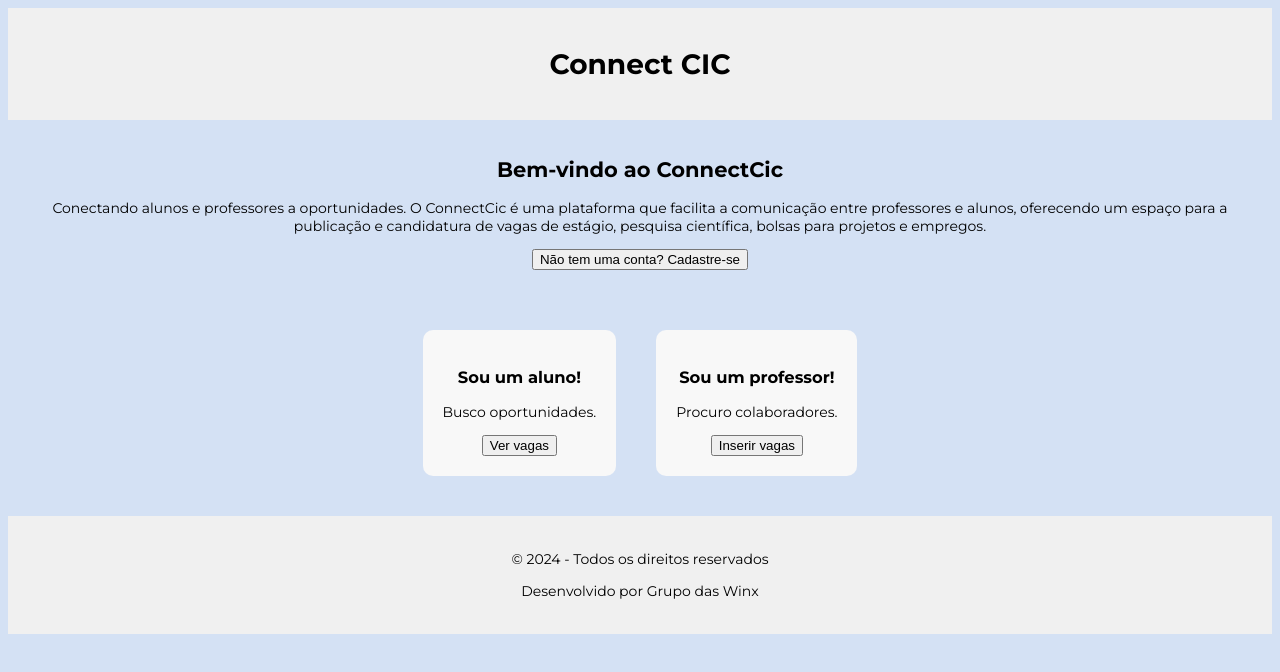
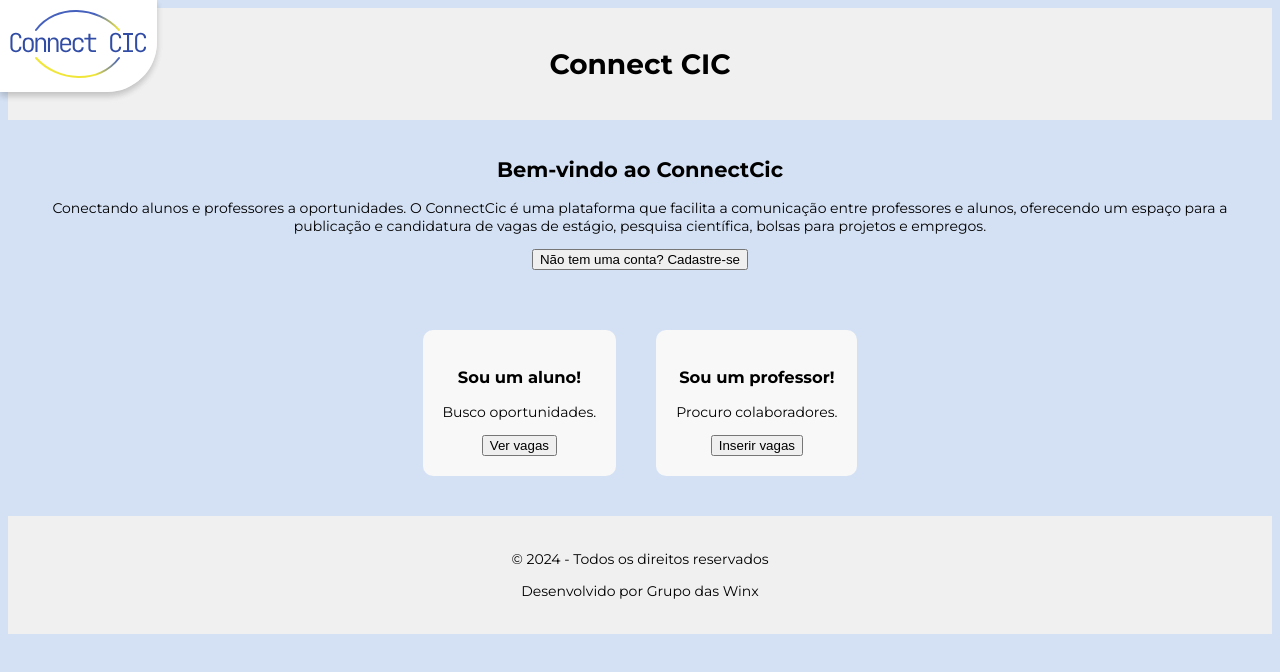
Before and after one commit to colcic-uesc/front-end-project-winx, a Vue app: page / in a window 1280 px wide. Shown: the top 672 px of the page. Built offline with nearby package versions, Linux system fonts and the light colour scheme.

Commit message:
home teste

```diff
--- a/src/components/HeaderComponent.vue
+++ b/src/components/HeaderComponent.vue
@@ -1,8 +1,23 @@
-<script setup>
-</script>
+<template>
+    <div class="logo-container">
+      <img src="@/assets/LogoIcon.svg" alt="Connect CIC Logo">
+    </div>
+  </template>
 
-<template>
-</template>
+  <script>
+  export default {
+    name: 'LogoComponent'
+  }
+  </script>
 
-<style scoped>
-</style>
+  <style scoped>
+  .logo-container {
+    position: absolute;
+    top: 0;
+    left: 0;
+    padding: 10px;
+    background: white;
+    box-shadow: 0 4px 6px rgba(0, 0, 0, 0.1);
+    border-bottom-right-radius: 50px;
+  }
+  </style>
--- a/src/views/HomeView.vue
+++ b/src/views/HomeView.vue
@@ -1,5 +1,6 @@
 <template>
     <div class="home">
+      <HeaderComponent/>
       <header>
         <h1>Connect CIC</h1>
       </header>
@@ -33,19 +34,14 @@
   </template>
 
   <script>
+  import HeaderComponent from '../components/HeaderComponent.vue';  // Importar o LogoComponent correto
+
   export default {
-    methods: {
-      register() {
-        // Logic for registering
-      },
-      viewStudentJobs() {
-        // Logic for viewing student jobs
-      },
-      postJob() {
-        // Logic for posting a job
-      }
+    components: {
+        HeaderComponent  // Registrar o LogoComponent
     }
   }
+
   </script>
 
   <style scoped>
```
Also changed, not shown: src/assets/LogoIcon.svg (added).
